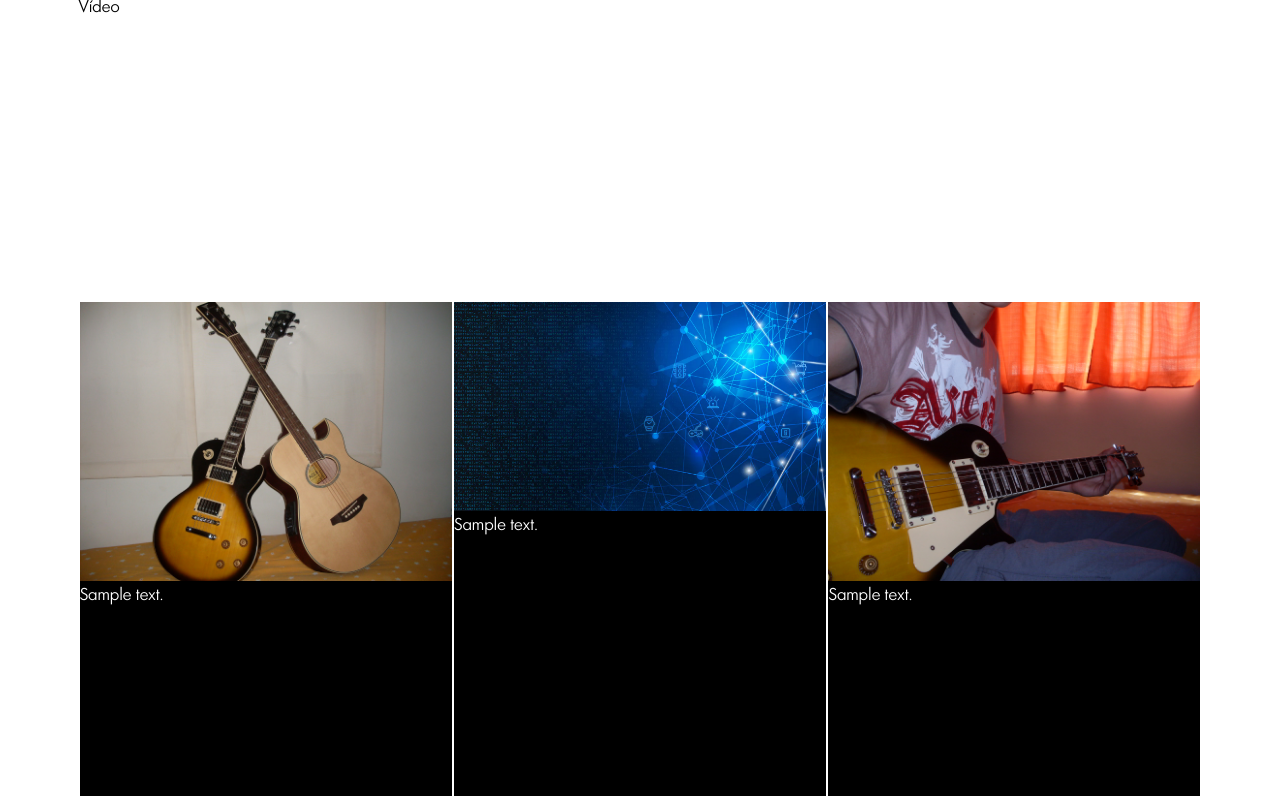
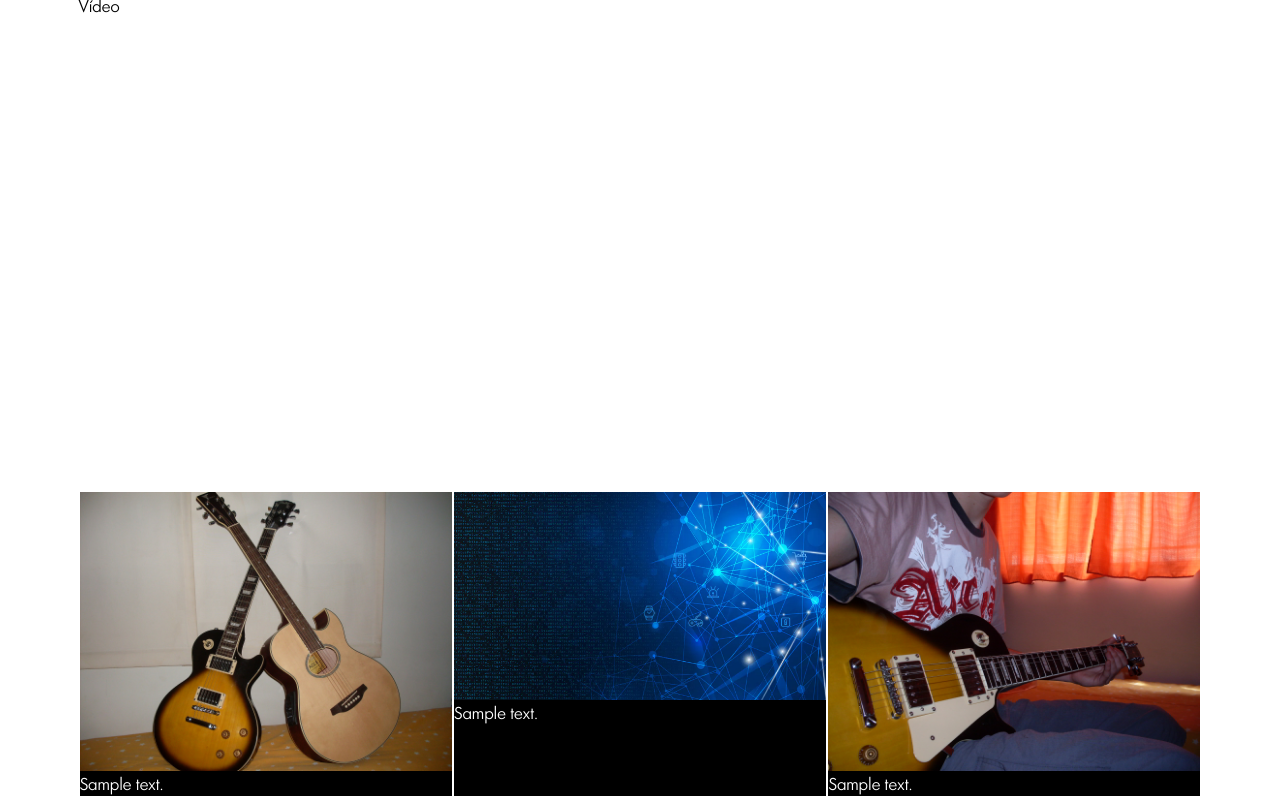
Before and after one commit to tuliovfarias/qdm-studios-site, a Django app: page / in a window 1280 px wide. Shown: the part 62-861 px from the top of the page. Run offline with Django 3.2, Linux system fonts and the light colour scheme; tables that the repository leaves empty hold one stand-in row (values such as "Sample post"); some libraries are stand-ins or nearby versions.

Commit message:
video size 1fr

```diff
--- a/blog/static/blog/index.css
+++ b/blog/static/blog/index.css
@@ -2,7 +2,7 @@
   display: grid;
   height: 100vh;
   /* margin: 0 auto; */
-  grid-template-rows: 0.6fr auto;
+  grid-template-rows: 1fr auto;
   grid-gap: 1rem;
 }
 
```
